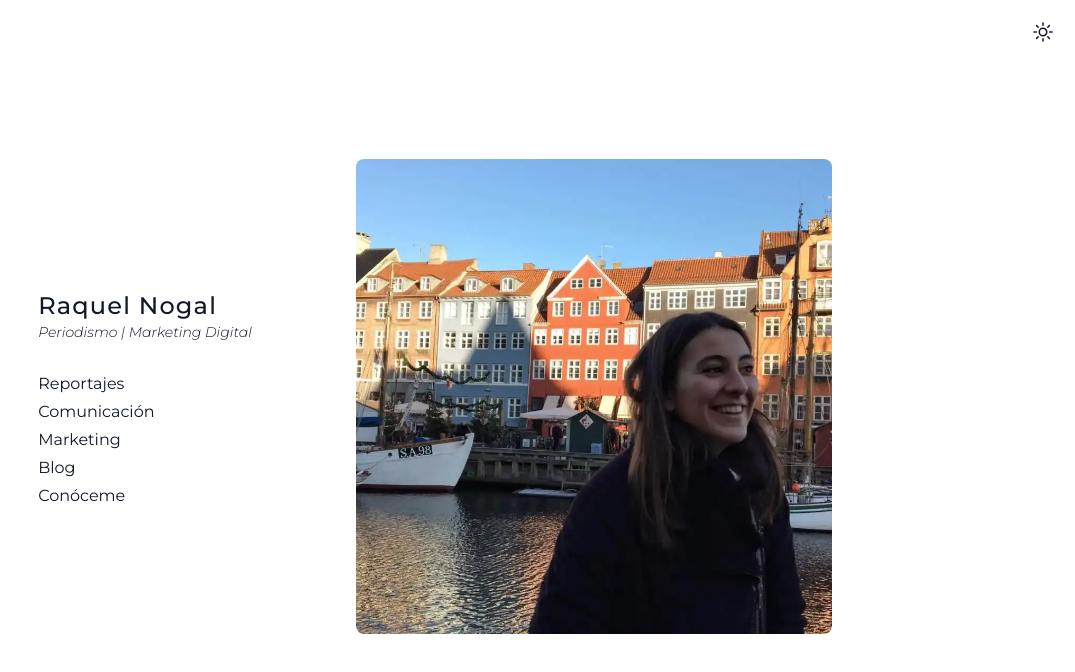
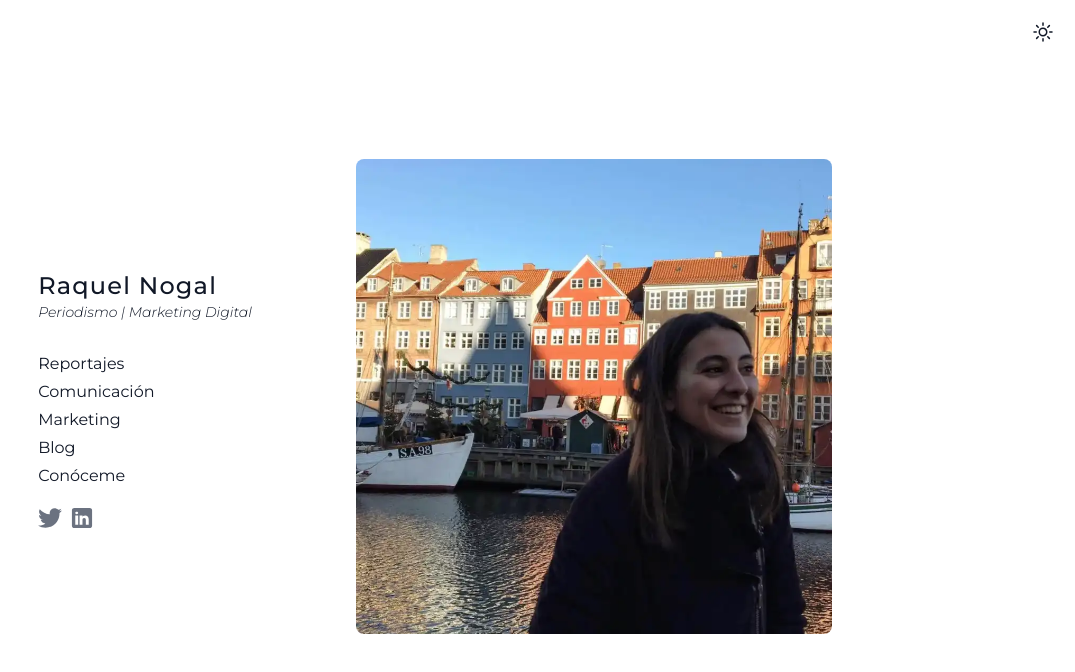
Before and after one commit to huco95/raquel-nogal-next, a Next.js app: page / in a window 1280 px wide. Shown: the top 672 px of the page, without its empty margins (205-1280 px from the left). Built offline with nearby package versions, Linux system fonts and the light colour scheme; what tinacms would draw is missing.

Commit message:
Added social links on home page

```diff
--- /dev/null
+++ b/components/social/LinkedinLink.js
@@ -0,0 +1,14 @@
+import SocialLink from "./SocialLink";
+
+export default function LinkedinLink() {
+  return (
+    <SocialLink href="https://www.linkedin.com/in/raquel-nogal-santamar%C3%ADa">
+      <svg className="w-6 h-6" viewBox="0 0 50 50">
+        <path
+          fill="currentColor"
+          d="M41,4H9C6.24,4,4,6.24,4,9v32c0,2.76,2.24,5,5,5h32c2.76,0,5-2.24,5-5V9C46,6.24,43.76,4,41,4z M17,20v19h-6V20H17z M11,14.47c0-1.4,1.2-2.47,3-2.47s2.93,1.07,3,2.47c0,1.4-1.12,2.53-3,2.53C12.2,17,11,15.87,11,14.47z M39,39h-6c0,0,0-9.26,0-10 c0-2-1-4-3.5-4.04h-0.08C27,24.96,26,27.02,26,29c0,0.91,0,10,0,10h-6V20h6v2.56c0,0,1.93-2.56,5.81-2.56 c3.97,0,7.19,2.73,7.19,8.26V39z"
+        />
+      </svg>
+    </SocialLink>
+  );
+}
--- /dev/null
+++ b/components/social/SocialLink.js
@@ -0,0 +1,11 @@
+import Link from "next/link";
+
+export default function SocialLink({ href, children }) {
+  return (
+    <Link href={href}>
+      <a className="text-gray-500 hover:text-gray-400" target="_blank">
+        {children}
+      </a>
+    </Link>
+  );
+}
--- /dev/null
+++ b/components/social/TwitterLink.js
@@ -0,0 +1,14 @@
+import SocialLink from "./SocialLink";
+
+export default function TwitterLink() {
+  return (
+    <SocialLink href="https://twitter.com/raqns">
+      <svg className="w-6 h-6" viewBox="0 0 248 204">
+        <path
+          fill="currentColor"
+          d="M221.95 51.29c.15 2.17.15 4.34.15 6.53 0 66.73-50.8 143.69-143.69 143.69v-.04c-27.44.04-54.31-7.82-77.41-22.64 3.99.48 8 .72 12.02.73 22.74.02 44.83-7.61 62.72-21.66-21.61-.41-40.56-14.5-47.18-35.07 7.57 1.46 15.37 1.16 22.8-.87-23.56-4.76-40.51-25.46-40.51-49.5v-.64c7.02 3.91 14.88 6.08 22.92 6.32C11.58 63.31 4.74 33.79 18.14 10.71c25.64 31.55 63.47 50.73 104.08 52.76-4.07-17.54 1.49-35.92 14.61-48.25 20.34-19.12 52.33-18.14 71.45 2.19 11.31-2.23 22.15-6.38 32.07-12.26-3.77 11.69-11.66 21.62-22.2 27.93 10.01-1.18 19.79-3.86 29-7.95-6.78 10.16-15.32 19.01-25.2 26.16z"
+        />
+      </svg>
+    </SocialLink>
+  );
+}
--- a/pages/index.js
+++ b/pages/index.js
@@ -3,6 +3,8 @@ import ThemeSelector from "../components/ThemeSelector";
 import profilePic from "../public/images/raquel-nogal.webp";
 import Menu from "../components/menu/Menu";
 import MobileMenu from "../components/menu/MobileMenu";
+import TwitterLink from "../components/social/TwitterLink";
+import LinkedinLink from "../components/social/LinkedInLink";
 
 export default function Home() {
   return (
@@ -47,7 +49,12 @@ export default function Home() {
                 </h2>
               </div>
 
-              <Menu className="leading-7"></Menu>
+              <Menu className="mb-4 leading-7"></Menu>
+
+              <div className="flex flex-row gap-x-2">
+                <TwitterLink />
+                <LinkedinLink />
+              </div>
             </div>
 
             <div className="w-4/6">
```
